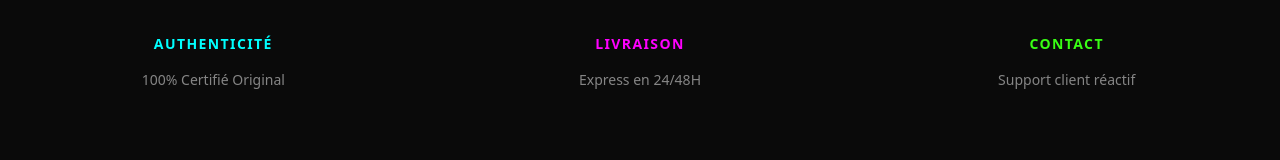
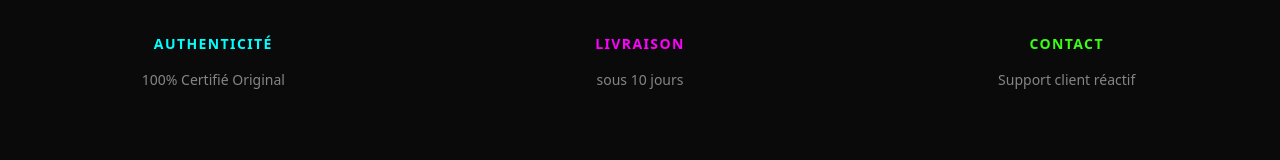
Before and after one commit to Serignef244/sneaker_wear, a Next.js app: page / in a window 1280 px wide. Shown: the part 1477-1637 px from the top of the page. Built offline with nearby package versions, Linux system fonts and the light colour scheme; no server answers; the database is empty.

Commit message:
Update: Real Instagram and WhatsApp links in footer

```diff
--- a/app/page.tsx
+++ b/app/page.tsx
@@ -83,7 +83,7 @@
           </div>
           <div className="space-y-4">
             <h3 className="text-neon-magenta font-bold uppercase tracking-widest text-sm">Livraison</h3>
-            <p className="text-white/50 text-sm">Express en 24/48H</p>
+            <p className="text-white/50 text-sm">sous 10 jours</p>
           </div>
           <div className="space-y-4">
             <h3 className="text-neon-green font-bold uppercase tracking-widest text-sm">Contact</h3>
@@ -102,8 +102,8 @@
             © 2024 SneakerWear. Tout droits réservés.
           </p>
           <div className="flex gap-8 uppercase text-[10px] tracking-widest font-bold text-white/50">
-            <a href="#" className="hover:text-neon-cyan transition-colors">Instagram</a>
-            <a href="#" className="hover:text-neon-cyan transition-colors">WhatsApp</a>
+            <a href="https://www.instagram.com/sneaker_wea" target="_blank" rel="noopener noreferrer" className="hover:text-neon-cyan transition-colors">Instagram</a>
+            <a href="https://wa.me/221775548799" target="_blank" rel="noopener noreferrer" className="hover:text-neon-green transition-colors">WhatsApp</a>
           </div>
         </div>
       </footer>
```
